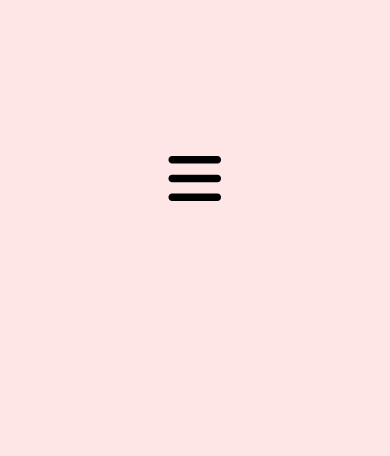
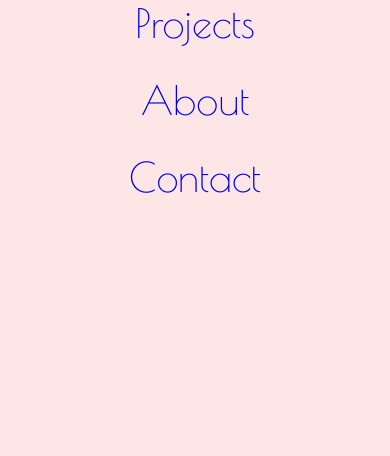
Before and after one commit to federico-barbieri/personal-portfolio, a plain HTML site: page index.html in a window 390 px wide. Both pictures are taken after a click on the icon 195 px from the left and 180 px from the top of the page. Shown: the top 456 px of the page. Drawn offline with nearby package versions, Linux system fonts and the light colour scheme.

Commit message:
Add files via upload

```diff
--- a/app.js
+++ b/app.js
@@ -7,6 +7,11 @@ const burgerMenu = document.querySelector('.fa-bars');
 const burgerNav = document.querySelector('.burger-nav');
 
 burgerMenu.addEventListener('touchstart', () =>{
+  burgerMenu.style.display = 'none';
+  burgerNav.style.display = 'flex';
+})
+
+burgerMenu.addEventListener('click', () =>{
   burgerMenu.style.display = 'none';
   burgerNav.style.display = 'flex';
 })
--- a/styles.css
+++ b/styles.css
@@ -82,11 +82,10 @@ nav li{
     align-items: space-between;
     justify-content: center;
     width: 100%;
-    height: 15rem;
   }
   .fa-bars{
     transform: scale(3);
-    margin: 3rem auto 0rem auto;
+    margin: 7rem auto 0rem auto;
     cursor: pointer;
   }
   .burger-ul{
```
